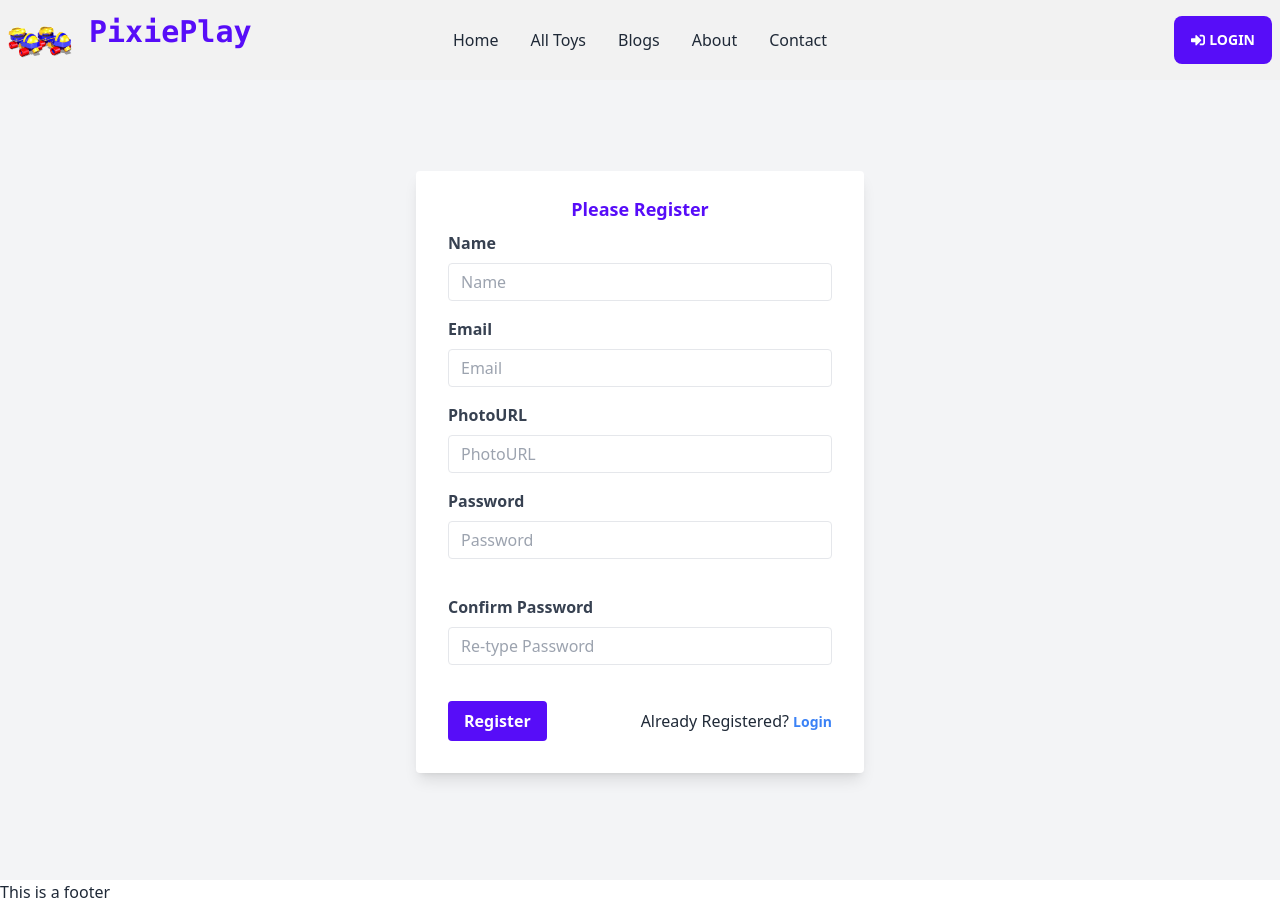
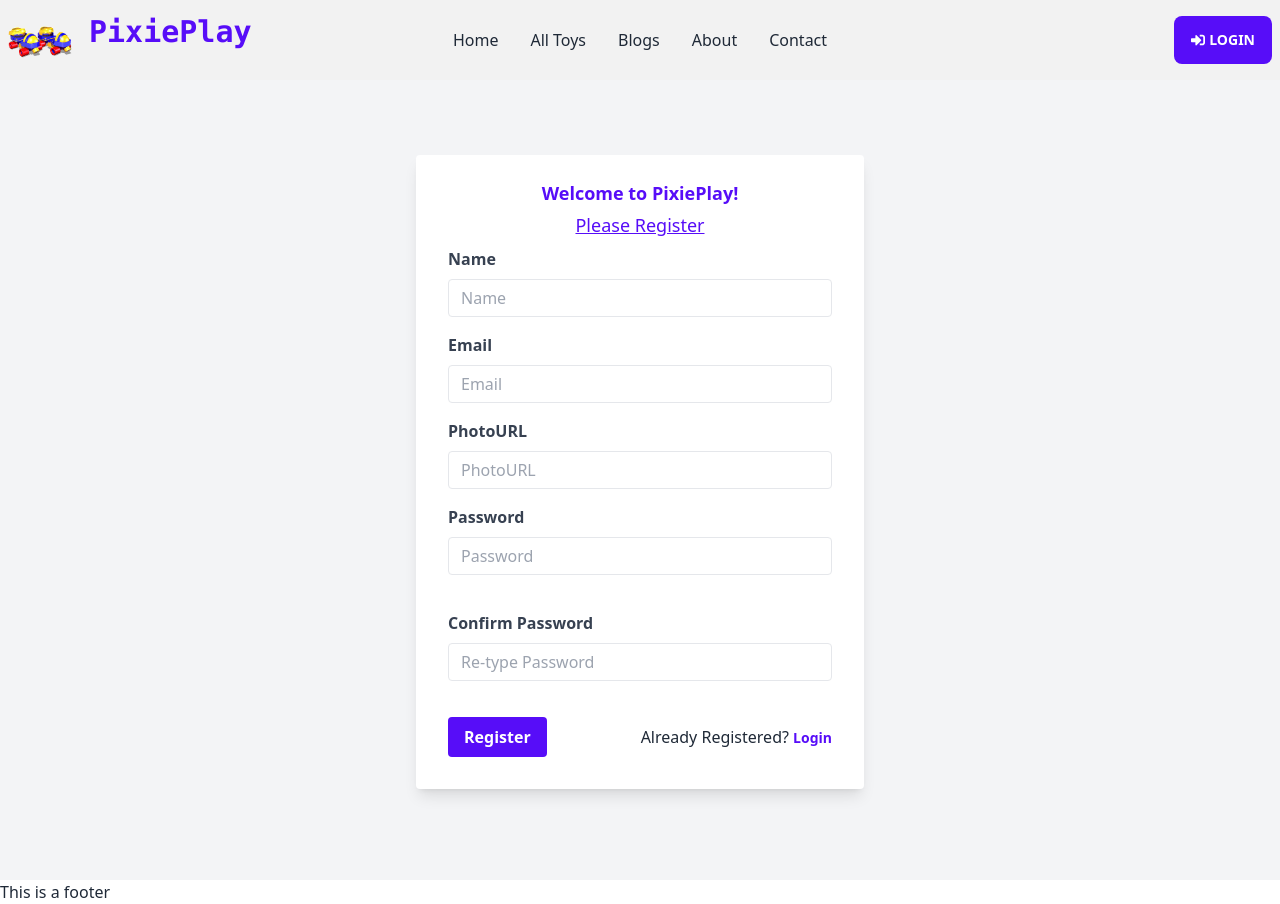
Before and after one commit to eshansaif/pixieplay-client, a React (Vite) app: page /register in a window 1280 px wide. Built offline with nearby package versions, Linux system fonts and the light colour scheme; no server answers.

Commit message:
some adjustment in header is done in design

```diff
--- a/src/components/Login/Login.jsx
+++ b/src/components/Login/Login.jsx
@@ -55,7 +55,7 @@ function Login() {
         <div className="flex flex-col justify-center items-center h-screen bg-gray-100">
             <div className="w-full max-w-md">
                 <form onSubmit={handleLogin} className="bg-white shadow-lg rounded px-8 pt-6 pb-8 mb-4">
-                    <h3 className="text-center text-[#570df8] font-bold mb-2 text-lg">Please Login</h3>
+                    <h3 className="text-center text-[#570df8] font-bold mb-2 text-lg">Welcome Back!</h3>
                     <div className="mb-4">
                         <label className="block text-gray-700 font-bold mb-2" htmlFor="email">
                             Email
@@ -115,6 +115,7 @@ function Login() {
                 </div>
             </div>
         </div>
+
     );
 }
 
--- a/src/components/Register/Register.jsx
+++ b/src/components/Register/Register.jsx
@@ -63,7 +63,8 @@ const Register = () => {
         <div className="flex flex-col justify-center items-center h-screen bg-gray-100">
             <div className="w-full max-w-md">
                 <form onSubmit={handleRegister} className="bg-white shadow-lg rounded px-8 pt-6 pb-8 mb-4">
-                    <h3 className="text-center text-[#570df8] font-bold mb-2 text-lg">Please Register</h3>
+                    <h3 className="text-center text-[#570df8] font-bold mb-1 text-lg">Welcome to PixiePlay!</h3>
+                    <h4 className="text-center text-[#570df8] font-medium mb-2 text-lg underline">Please Register</h4>
                     <div className="mb-4">
                         <label className="block text-gray-700 font-bold mb-2" htmlFor="name">
                             Name
@@ -135,7 +136,7 @@ const Register = () => {
                             value="Register"
                         />
                         <p> Already Registered? <Link to="/login"
-                            className="inline-block align-baseline font-bold text-sm text-blue-500 hover:text-blue-800"
+                            className="inline-block align-baseline font-bold text-sm hover:text-blue-500 text-[#570df8]"
 
                         >
                             Login
```
